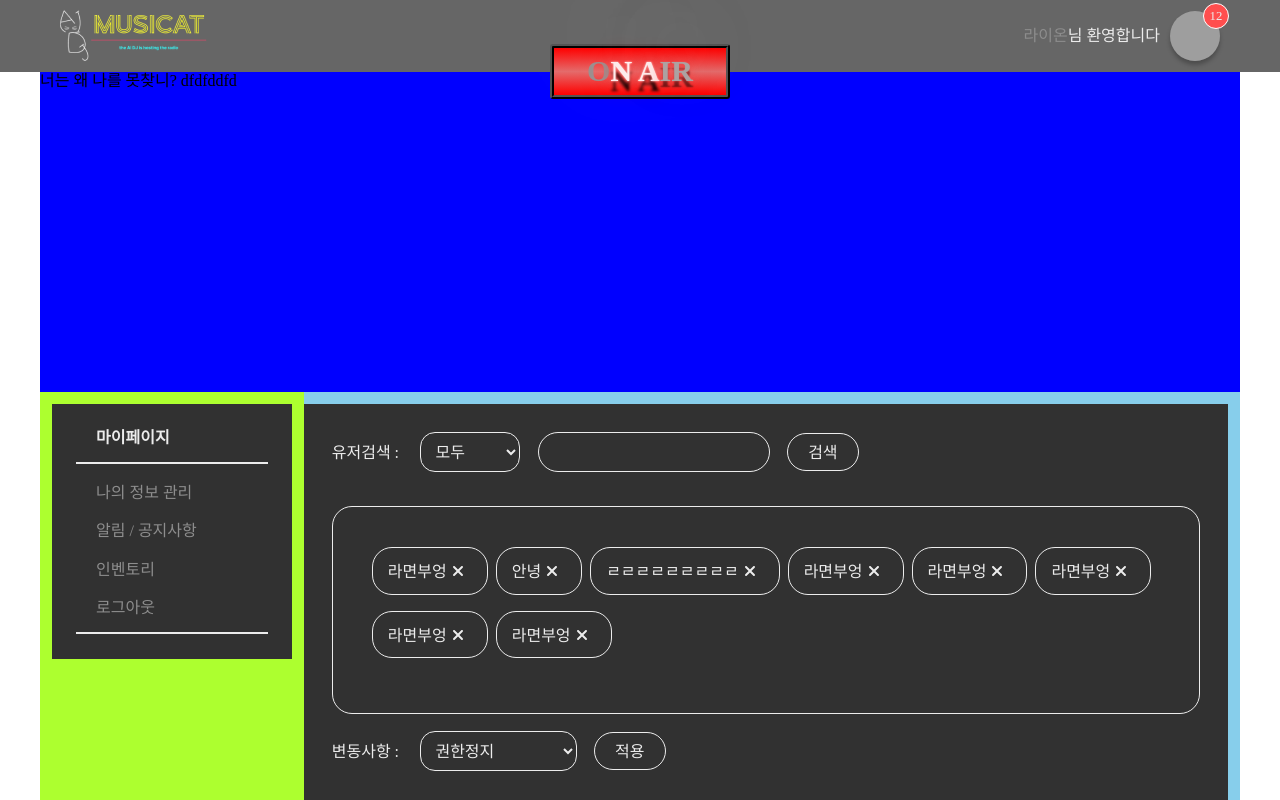
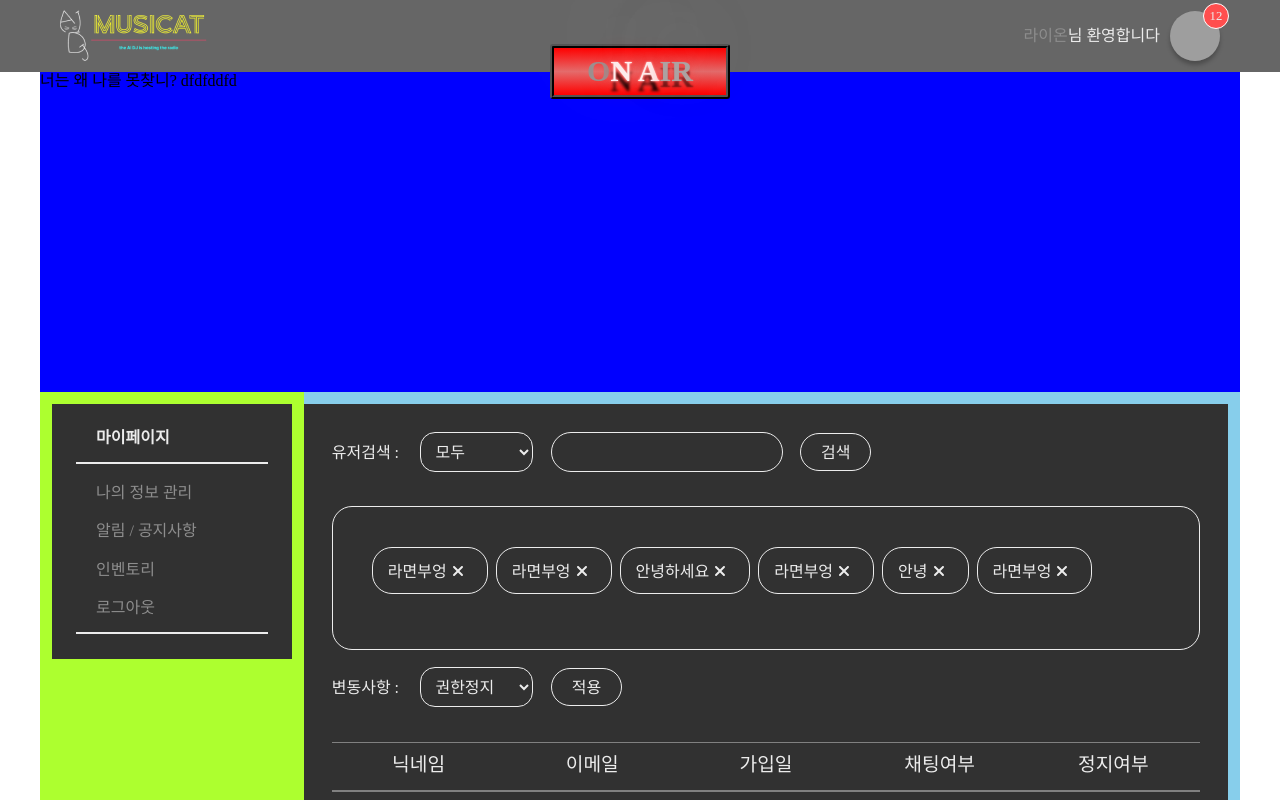
Before and after one commit to parkdh9018/musicat, a React (Vite) app in the folder frontend/: page /mypage/user-manage in a window 1280 px wide. Shown: the top 800 px of the page. Built offline with nearby package versions, Linux system fonts and the light colour scheme; grey boxes are pictures that could not be loaded; a web font is replaced by a local one.

Commit message:
[FEAT] : popover 권한에 따라 변경 + 유저관리 페이지 로직 추가

```diff
--- a/frontend/src/components/header/popover/Popover.module.css
+++ b/frontend/src/components/header/popover/Popover.module.css
@@ -8,6 +8,7 @@
   background-color: var(--font-color);
   border-radius: 10px;
   padding: 7%;
+  padding-top: 3%;
 }
 .popover .content .content_text {
   margin-top: 8%;
--- a/frontend/src/components/header/popover/Popover.module.scss
+++ b/frontend/src/components/header/popover/Popover.module.scss
@@ -8,6 +8,7 @@
     background-color: var(--font-color);
     border-radius: 10px;
     padding: 7%;
+    padding-top: 3%;
 
     .content_text {
       margin-top: 8%;
--- a/frontend/src/components/header/popover/Popover.tsx
+++ b/frontend/src/components/header/popover/Popover.tsx
@@ -1,18 +1,47 @@
+import { userInfoState } from "@/atoms/user.atom";
 import { Link } from "react-router-dom";
+import { useRecoilValue } from "recoil";
 import style from "./Popover.module.css";
 
 export const Popover = () => {
+  const userInfo = useRecoilValue(userInfoState);
+  // TODO : 로그아웃 구현 필요
+  const userComponent = (
+    <>
+      <Link to="/mypage/myinfo">
+        <div className={style.content_text}>나의 정보 관리</div>
+      </Link>
+      <Link to="/mypage/notice">
+        <div className={style.content_text}>알림 / 공지사항</div>
+      </Link>
+      <Link to="/mypage/inventory">
+        <div className={style.content_text}>인벤토리</div>
+      </Link>
+      <Link to="">
+        <div className={style.content_text}>로그아웃</div>
+      </Link>
+    </>
+  );
+
+  const adminComponent = (
+    <>
+      <Link to="/mypage/notice-manage">
+        <div className={style.content_text}>공지사항</div>
+      </Link>
+      <Link to="/mypage/user-manage">
+        <div className={style.content_text}>유저관리</div>
+      </Link>
+      <Link to="">
+        <div className={style.content_text}>로그아웃</div>
+      </Link>
+    </>
+  );
   return (
     <div className={style.popover}>
       <div className={style.triangle}></div>
       <div className={style.content}>
-        <Link to="/mypage/myinfo"><div className={style.content_text}>나의 정보 관리</div></Link>
-        <Link to="/mypage/notice"><div className={style.content_text}>알림 / 공지사항</div></Link>
-        <Link to="/mypage/inventory"><div className={style.content_text}>인벤토리</div></Link>
-        {/* TODO : 로그아웃 구현 */}
-        <Link to=""><div className={style.content_text}>로그아웃</div></Link>
+        {userInfo.userRole == "admin" ? adminComponent : userComponent}
       </div>
-
     </div>
   );
 };
--- a/frontend/src/pages/mypage/userManage/SelectedUsers/SelectedUsers.tsx
+++ b/frontend/src/pages/mypage/userManage/SelectedUsers/SelectedUsers.tsx
@@ -1,26 +1,39 @@
 import { faXmark } from "@fortawesome/free-solid-svg-icons";
 import { FontAwesomeIcon } from "@fortawesome/react-fontawesome";
+import { useEffect, useState } from "react";
 import { v4 as uuidv4 } from "uuid";
 
 import style from "./SelectedUsers.module.css";
 
+interface userType {
+  userNickname : string;
+}
+
+
 export const SelectedUsers = () => {
-  const userList = [
-    { userNickname: "라면부엉" },
-    { userNickname: "안녕" },
-    { userNickname: "ㄹㄹㄹㄹㄹㄹㄹㄹㄹ" },
-    { userNickname: "라면부엉" },
-    { userNickname: "라면부엉" },
-    { userNickname: "라면부엉" },
-    { userNickname: "라면부엉" },
-    { userNickname: "라면부엉" },
-  ];
+
+  const [userList, setUserList] = useState<userType[]>([]);
+
+  useEffect(() => {
+    setUserList(prev => [...prev, {userNickname : "라면부엉"}])
+    setUserList(prev => [...prev, {userNickname : "라면부엉"}])
+    setUserList(prev => [...prev, {userNickname : "안녕하세요"}])
+    setUserList(prev => [...prev, {userNickname : "라면부엉"}])
+    setUserList(prev => [...prev, {userNickname : "안녕"}])
+    setUserList(prev => [...prev, {userNickname : "라면부엉"}])
+
+  }, [])
+
+
+  const userClick = (index:number) => {
+    setUserList(prev => prev.filter((_, i) => i != index))
+  }
 
   return (
     <div className={style.selectedUsers}>
       <div className={style.container}>
-        {userList.map((user) => (
-          <div key={uuidv4()} className={style.userComponent}>
+        {userList.map((user, i) => (
+          <div key={uuidv4()} className={style.userComponent} onClick={() => userClick(i)}>
             <span>{user.userNickname}</span>
             <FontAwesomeIcon icon={faXmark} className={style.close} />
           </div>
--- a/frontend/src/pages/mypage/userManage/UserManage.tsx
+++ b/frontend/src/pages/mypage/userManage/UserManage.tsx
@@ -30,7 +30,7 @@ export const UserManage = () => {
     <div className={style.userManage}>
       <div className={style.searchBar}>
         <span>유저검색 : </span>
-        <SelectBox options={searchOptions} setValue={() => {}} />
+        <SelectBox options={searchOptions} setValue={() => {}} style={{width: "13%"}}/>
         <Input input={""} setInput={() => {}} />
         <Button content="검색" onClick={() => {}} />
       </div>
@@ -39,7 +39,7 @@ export const UserManage = () => {
       </div>
       <div className={style.userStateChange}>
         <span>변동사항 : </span>
-        <SelectBox options={useStateChangeOptions} setValue={() => {}} style={{width: "18%"}}/>
+        <SelectBox options={useStateChangeOptions} setValue={() => {}} style={{width: "13%"}}/>
         <Button content="적용" onClick={() => {}} />
       </div>
       <div className={style.userList}>
```
Also changed, not shown: 1 other file (tests, documents, lock files or other folders).
